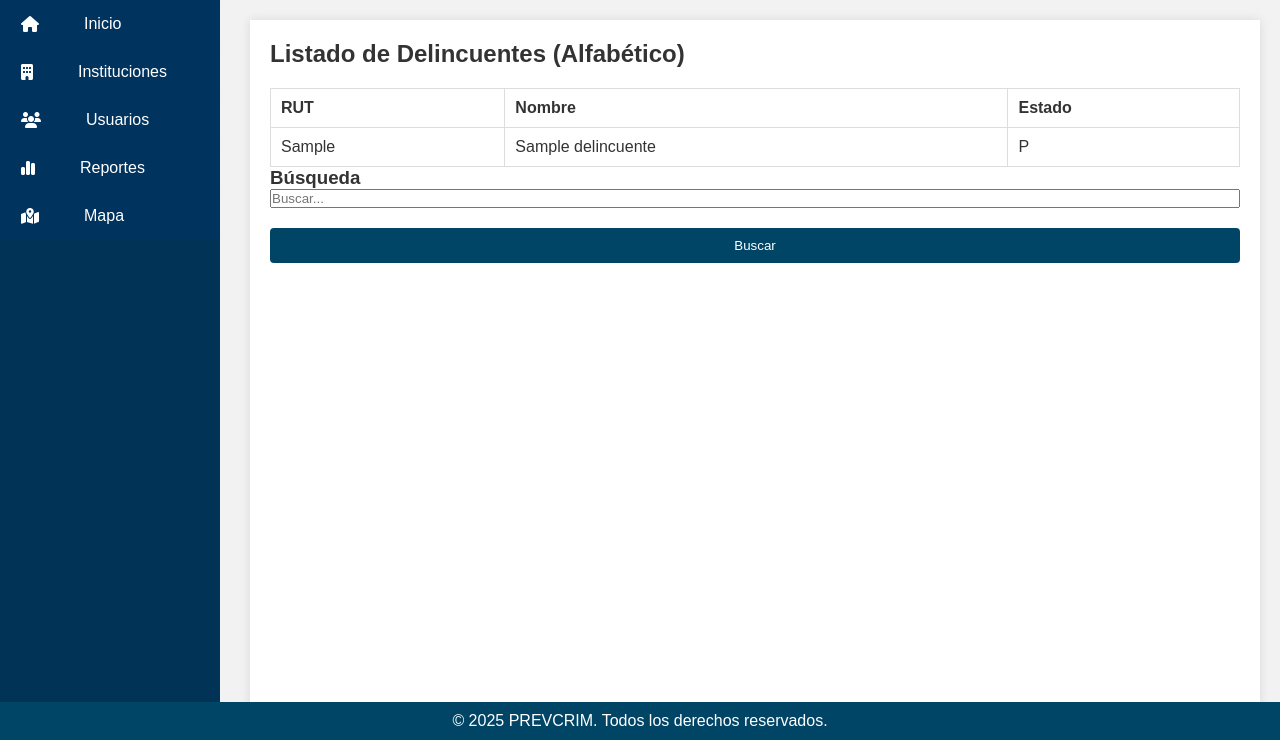
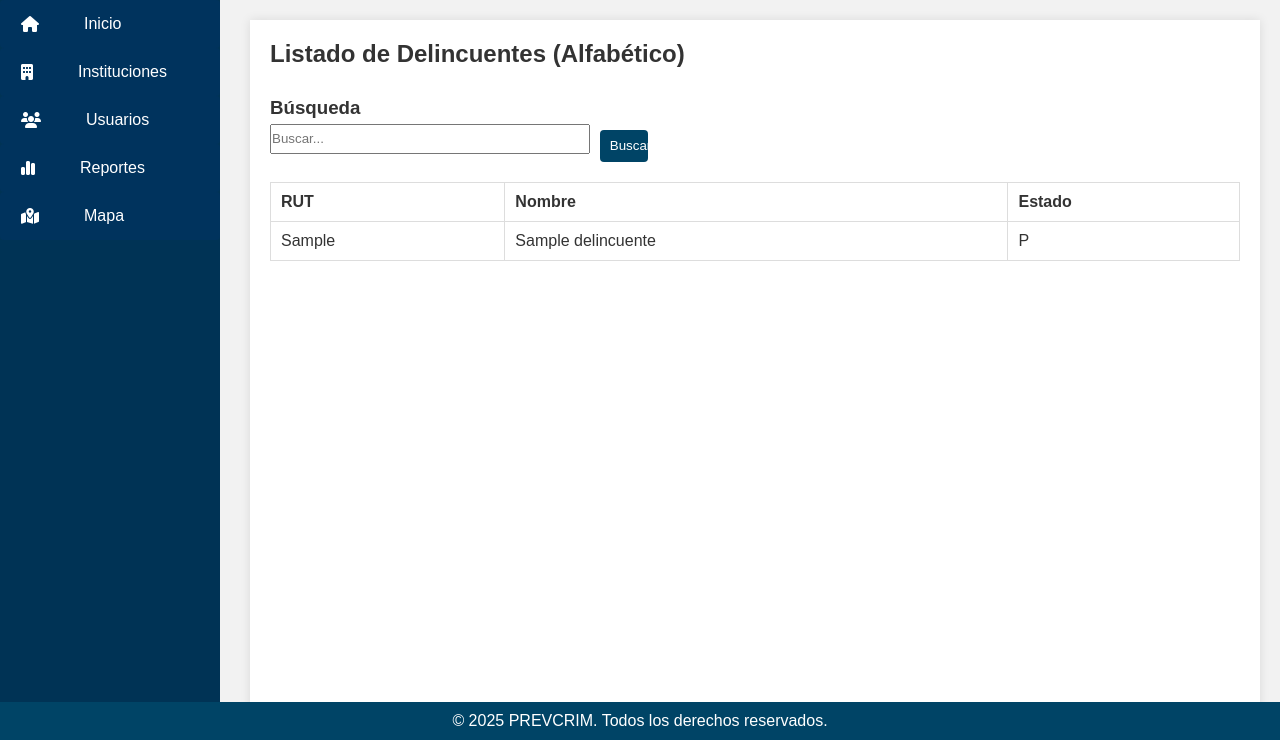
Before and after one commit to Nkspl/Prevcrim, a PHP site: page /reportes.php in a window 1280 px wide. Shown: the part 60-800 px from the top of the page. Run offline with PHP 8.4, Linux system fonts and the light colour scheme; the visitor is signed in with stand-in values (Sample User, id 1); tables that the repository leaves empty hold one stand-in row (values such as "Sample post").

Commit message:
solucion a problemas de cierre de sesion y advertencias

```diff
--- a/css/style.css
+++ b/css/style.css
@@ -246,3 +246,31 @@
   /* Mensajes de advertencias */
   .error { color: red; margin: 10px 0; }
   .msg   { color: green; margin: 10px 0; }
+
+
+
+
+   /* Orden de label e input de la lista de reportes de archivo:reportes.php */
+#sub_tit_ing_list_del{
+margin-top: 3%;
+margin-bottom: -3.5%;
+
+}
+
+#ing_list_del{
+  width: 33%;
+  margin-top: 4%;
+  height: 30px;
+}
+
+#btn_ing_list_del {
+width: 5%;
+margin-left: 34%;
+margin-top: -2.5%;
+height: 32px;
+padding-top: 8px;
+background-color: #004466;
+ cursor: pointer;
+transition: background-color 0.2s ease;
+
+}
--- a/inc/header.php
+++ b/inc/header.php
@@ -27,8 +27,10 @@
     <?php if (!empty($_SESSION['nombre'])): ?>
        <!-- mostrar el nombre del usuario que inicio sesion en el encabezado-->
       <?php echo htmlspecialchars($_SESSION['nombre']); ?>
-      <a href="logout.php" class="logout-btn">
+
+      <a href="/logout.php" class="logout-btn">
         <i class="fa-solid fa-right-from-bracket"></i>
+
         <span class="logout-text">Cerrar Sesión</span>
       </a>
     <?php endif; ?>
--- a/js/script.js
+++ b/js/script.js
@@ -53,4 +53,18 @@ document.addEventListener("DOMContentLoaded", () => {
       document.getElementById('sidebar').classList.toggle('hidden');
     });
   }
+
+// Avisar al usuario con un mensaje informativo en caso de que le de al boton sin rellenar el formulario en reportes
+const input = document.getElementById("ing_list_del");
+
+input.addEventListener("invalid", (event) => {
+  input.setCustomValidity("Por favor, rellenar el campo.");
 });
+
+input.addEventListener("input", (event) => {
+  input.setCustomValidity("");
+});
+
+
+
+});
--- a/reportes.php
+++ b/reportes.php
@@ -13,6 +13,11 @@ $delincuentes = $stmt->fetchAll();
 <div class="wrapper">
   <div class="content">
     <h2>Listado de Delincuentes (Alfabético)</h2>
+    <h3 id="sub_tit_ing_list_del">Búsqueda</h3>
+    <form method="get" action="buscar.php">
+      <input id="ing_list_del" type="text" name="q" placeholder="Buscar..." required>
+      <button id="btn_ing_list_del" type="submit">Buscar</button>
+    </form>
     <table>
       <thead>
         <tr><th>RUT</th><th>Nombre</th><th>Estado</th></tr>
@@ -27,11 +32,7 @@ $delincuentes = $stmt->fetchAll();
         <?php endforeach; ?>
       </tbody>
     </table>
-    <h3>Búsqueda</h3>
-    <form method="get" action="buscar.php">
-      <input type="text" name="q" placeholder="Buscar..." required>
-      <button type="submit">Buscar</button>
-    </form>
+
   </div>
   <?php include('inc/footer.php'); ?>
 </div>
```
